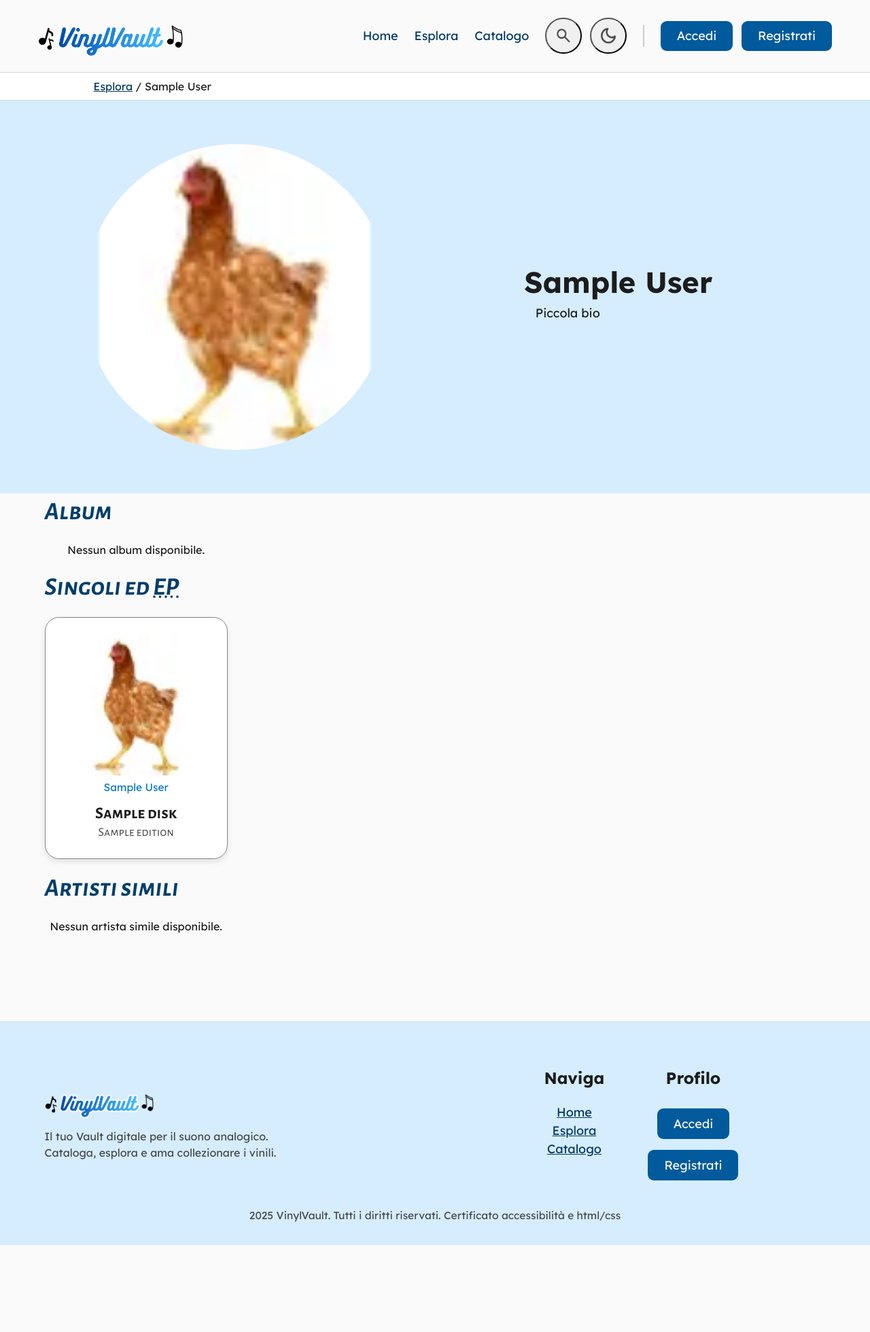
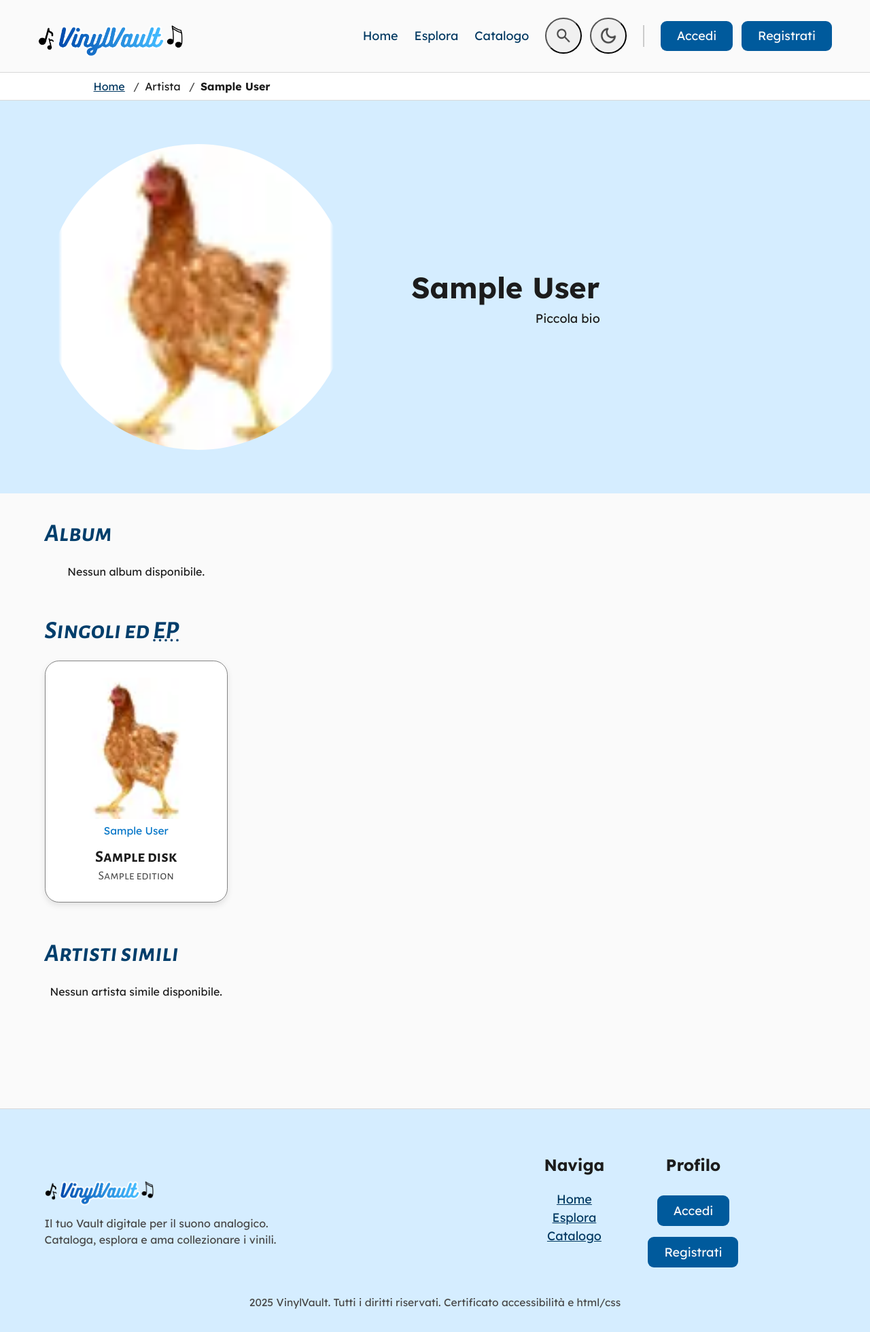
Before and after one commit to davidevigolo/vinyl-vault, a PHP site: page /artist.php?id=1 in a window 1280 px wide. Shown: the whole page at 68% size. Before the commit the page ends 1832 px from the top, so only its background shows below. Run offline with PHP 8.4, Linux system fonts and the light colour scheme; tables that the repository leaves empty hold one stand-in row (values such as "Sample post"); data that the repository does not hold is empty.

Commit message:
rimosso codice debug, aggiunto spazio tra le sezioni

```diff
--- a/php/components/artist_albums.php
+++ b/php/components/artist_albums.php
@@ -15,7 +15,6 @@ function artist_albums($artist_id)
 
     $stmt = mysqli_prepare($connection->get_connection(), $query);
     if (!$stmt) {
-        error_log("Prepare failed: " . mysqli_error($connection->get_connection()));
         return '<p>Nessun album disponibile.</p>';
     }
     mysqli_stmt_bind_param($stmt, 'i', $artist_id);
--- a/php/components/artist_info.php
+++ b/php/components/artist_info.php
@@ -17,7 +17,6 @@ function get_artist_info($artist_id)
     $result = mysqli_stmt_get_result($stmt);
 
     if (!$result) {
-        error_log("Query failed: " . mysqli_error($connection->get_connection()));
         return false;
     }
 
--- a/php/components/artist_singles.php
+++ b/php/components/artist_singles.php
@@ -15,7 +15,6 @@ function artist_singles($artist_id)
 
     $stmt = mysqli_prepare($connection->get_connection(), $query);
     if (!$stmt) {
-        error_log("Prepare failed: " . mysqli_error($connection->get_connection()));
         return '<p>Nessun singolo o EP disponibile.</p>';
     }
     mysqli_stmt_bind_param($stmt, 'i', $artist_id);
@@ -23,7 +22,6 @@ function artist_singles($artist_id)
     $result = mysqli_stmt_get_result($stmt);
 
     if (!$result) {
-        error_log("Query failed: " . mysqli_error($connection->get_connection()));
         return '<p>Nessun singolo o EP disponibile.</p>';
     }
 
--- a/php/components/similar_artists.php
+++ b/php/components/similar_artists.php
@@ -36,7 +36,9 @@ function similar_artists($artist_id)
     ob_start();
     if (mysqli_num_rows($result) > 0) {
         while ($artist = mysqli_fetch_assoc($result)) {
-            $image = $artist['image_path'] ?? 'assets/images/pollo.webp';
+            $image = !empty($artist['image_path']) && file_exists($_SERVER['DOCUMENT_ROOT'] . $artist['image_path'])
+                ? $artist['image_path']
+                : 'assets/images/pollo.webp';
 
             echo Template::render('static/layout/most_liked_artists_card.html', [
                 'artist_id' => $artist['id'],
--- a/php/static/artist.html
+++ b/php/static/artist.html
@@ -24,7 +24,11 @@
 
     <nav id="breadcrumb" aria-label="percorso di navigazione">
         <div class="center-container">
-            <p><a href="esplora.php" aria-label="Torna alla pagina Esplora">Esplora</a> / <span class="current-page" aria-current="page">[artist_name]</span></p>
+            <ol>
+                <li><a href="index.php" aria-label="Torna alla home"><span lang="en">Home</span></a></li>
+                <li>Artista</li>
+                <li aria-current="page">[artist_name]</li>
+            </ol>
         </div>
     </nav>
 
@@ -34,11 +38,13 @@
                 <img src="[artist_image]" alt="Foto di [artist_name]" class="artist-image">
 
                 <div class="hero-text">
-                    <h1 id="artist-name">[artist_name]</h1>
+                    <div class="artist-header">
+                        <h1 id="artist-name">[artist_name]</h1>
+                        <div class="artist-genres" role="list" aria-label="Generi musicali">
+                            [artist_genres]
+                        </div>
+                    </div>
                     <p>Piccola bio</p>
-                    <div class="artist-genres" role="list" aria-label="Generi musicali">
-                        [artist_genres]
-                    </div>
                 </div>
             </div>
         </section>
--- a/stylesheets/style.css
+++ b/stylesheets/style.css
@@ -560,6 +560,23 @@ header nav.site-nav {
     border-bottom: 0.1em var(--border-default) solid;
 }
 
+#breadcrumb ol {
+    list-style: none;
+    display: flex;
+    align-items: center;
+    gap: 0.5rem;
+}
+
+#breadcrumb li:not(:last-child)::after {
+    content: " / ";
+    margin-left: 0.5rem;
+    color: var(--text-muted);
+}
+
+#breadcrumb li[aria-current="page"] {
+    font-weight: bold;
+}
+
 /* End Breadcrumb */
 
 /* Footer */
@@ -640,7 +657,7 @@ footer p {
     max-width: 450px;
     height: auto;
     object-fit: contain;
-    justify-self: end;
+    justify-self: start;
 }
 
 .hero-text {
@@ -1374,17 +1391,24 @@ fieldset {
 /* Artist Page */
 
 .artist-image {
-    width: 15rem;
-    height: 15rem;
+    width: 7rem;
+    height: 7rem;
     border-radius: 50%;
     object-fit: cover;
+}
+
+.artist-header {
+    display: flex;
+    align-items: center;
+    gap: 1.5rem;
+    flex-wrap: wrap;
 }
 
 .artist-genres {
     display: flex;
     flex-wrap: wrap;
     gap: 0.75rem;
-    margin-top: 1rem;
+    margin-top: 0;
 }
 
 .tag {
@@ -1396,10 +1420,20 @@ fieldset {
     font-size: var(--font-small);
 }
 
+.card-section {
+    margin-top: 2rem;
+    margin-bottom: 2rem;
+}
+
 @media (max-width: 768px) {
     .artist-image {
-        width: 12rem;
-        height: 12rem;
+        width: 6rem;
+        height: 6rem;
+    }
+
+    .artist-header {
+        flex-direction: column;
+        align-items: flex-start;
     }
 }
 
```
